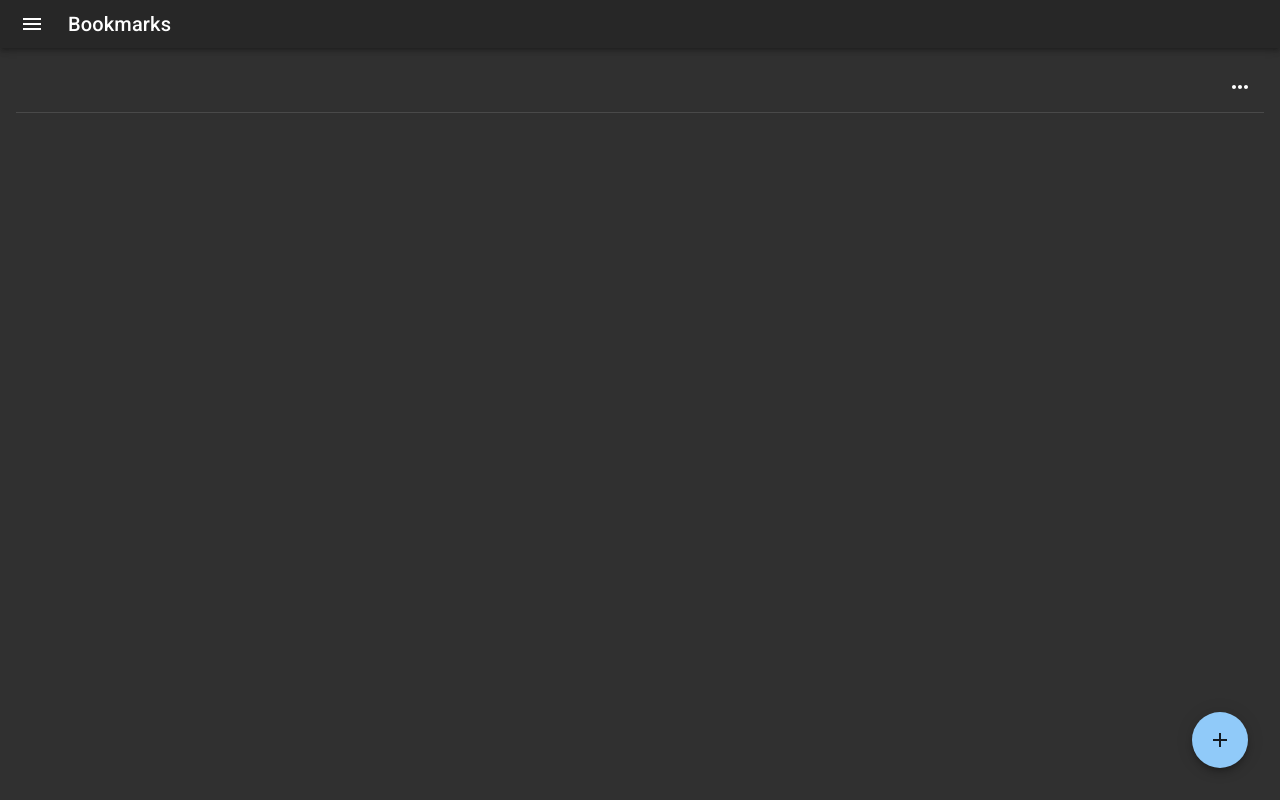
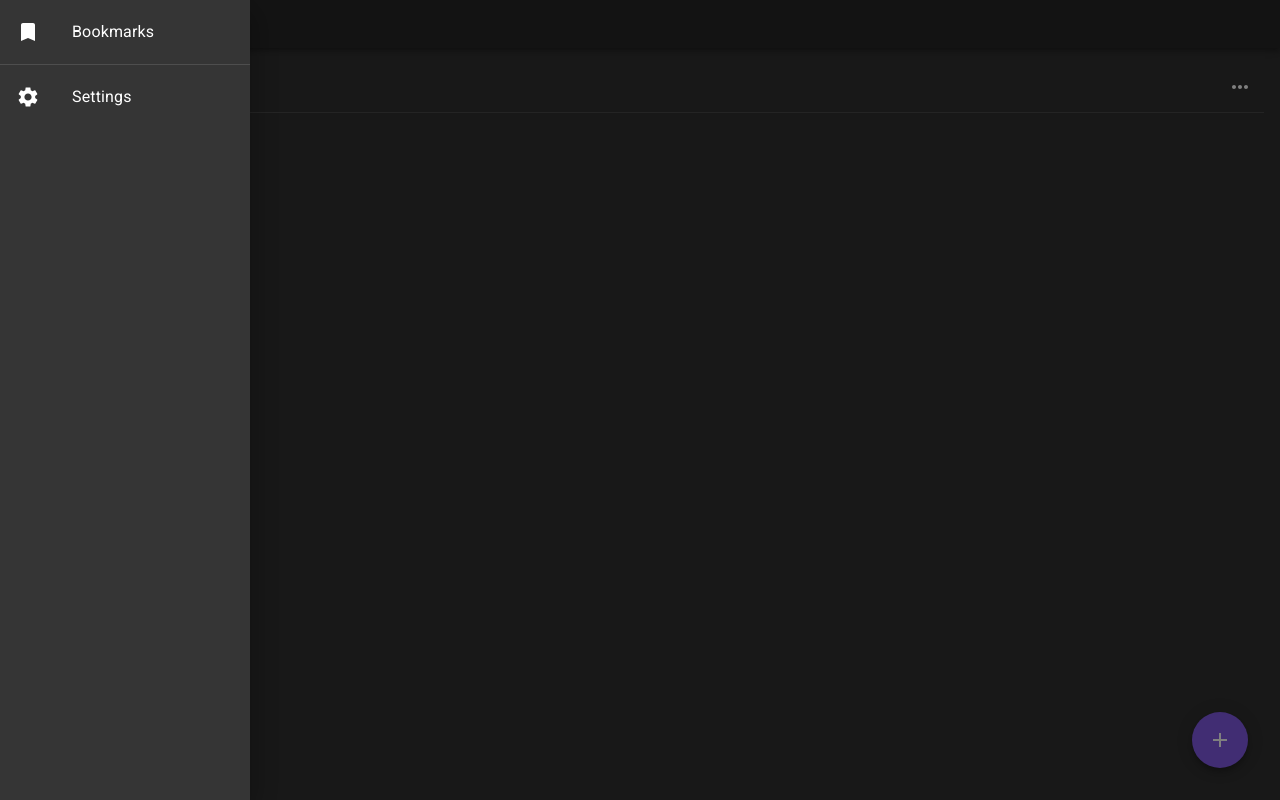
Before and after one commit to TimRuser/Bookee, a React (Vite) app: page / in a window 1280 px wide. Both pictures are taken after a click on the button 32 px from the left and 24 px from the top of the page. Built offline with nearby package versions, Linux system fonts and the light colour scheme.

Commit message:
Added menu and basic settings

```diff
--- a/src/App.jsx
+++ b/src/App.jsx
@@ -1,94 +1,27 @@
 import React from "react";
-import ListMarks  from "./ListMarks"
-import CreateMarks from "./CreateMarks"
-import CreateFolders from "./CreateFolders"
-
-import MenuIcon from "@mui/icons-material/Menu"
-import FolderIcon from '@mui/icons-material/Folder';
-import BookmarkIcon from '@mui/icons-material/Bookmark';
-import SpeedDialIcon from '@mui/material/SpeedDialIcon'
-import { SpeedDial, SpeedDialAction, AppBar, Toolbar, Typography, IconButton } from '@mui/material'
-import { ThemeProvider, createTheme } from '@mui/material/styles'
-
-const darkTheme = createTheme({
-  palette: {
-    mode: 'dark',
-  },
-})
+import Bookmarks from './Bookmarks'
+import Settings from './Settings'
 
 class App extends React.Component {
     constructor(props) {
         super(props);
         this.state = {
-      reload: false,
-      renderBookmarksCreate: false,
-      renderFoldersCreate: false,
-      folder: 1
-    };
-    this.handler = this.handler.bind(this);
-  }
-
-  handler(action, folder) {
-    if (action === 'reload') {
-      this.setState({reload: true}, () => this.setState({reload: false, folder: folder}));
-    } else if (action === 'createMarks') {
-      const value = this.state.renderBookmarksCreate ? false : true;
-      this.setState({renderBookmarksCreate: value, renderFoldersCreate: false});
-    } else if (action === 'createFolders') {
-      const value = this.state.renderFoldersCreate ? false : true;
-      this.setState({renderFoldersCreate: value, renderBookmarksCreate: false})
+            main: true
         }
     }
 
     render() {
-    const actions = [
-      { icon: <BookmarkIcon />, name: 'Add bookmark', event: 'createMarks' },
-      { icon: <FolderIcon />, name: 'Add folder', event: 'createFolders' }
-    ]
         return (
             <React.Fragment>
-        <ThemeProvider theme={darkTheme}>
-          <AppBar position="sticky">
-            <Toolbar variant="dense">
-              <IconButton edge="start" color="inherit" aria-label="menu" sx={{ mr: 2 }}>
-                <MenuIcon />
-              </IconButton>
-              <Typography variant="h6" color="inherit" component="div">
-                Bookmarks
-              </Typography>
-            </Toolbar>
-          </AppBar>
-          {this.state.renderBookmarksCreate == true &&
-            <CreateMarks handler={this.handler} />
+                {this.state.main &&
+                    <Bookmarks />
                 }
-          {this.state.renderFoldersCreate == true &&
-            <CreateFolders handler={this.handler} />
+                {!this.state.main &&
+                    <Settings />
                 }
-          <div className="bookmarks-wrapper">
-            {this.state.reload == false &&
-              <ListMarks folder={this.state.folder}/>
-            }
-          </div>
-          <SpeedDial
-            ariaLabel="Add Bookmarks and Folders"
-            sx={{ position: 'absolute', bottom: 16, right: 16 }}
-            icon={<SpeedDialIcon />}
-            id="add-button"
-          >
-            {actions.map((action) => (
-              <SpeedDialAction
-                key={action.name}
-                icon={action.icon}
-                tooltipTitle={action.name}
-                onClick={() => this.handler(action.event)}
-              >
-              </SpeedDialAction>
-            ))}
-          </SpeedDial>
-        </ThemeProvider>
             </React.Fragment>
-    );
+        )
     }
 }
 
-export { App };
+export default App;
--- /dev/null
+++ b/src/Bookmarks.jsx
@@ -0,0 +1,145 @@
+import React from "react";
+import ListMarks  from "./ListMarks"
+import CreateMarks from "./CreateMarks"
+import CreateFolders from "./CreateFolders"
+
+import MenuIcon from "@mui/icons-material/Menu"
+import FolderIcon from '@mui/icons-material/Folder';
+import BookmarkIcon from '@mui/icons-material/Bookmark';
+import SpeedDialIcon from '@mui/material/SpeedDialIcon';
+import ListItemIcon from '@mui/material/ListItemIcon';
+import SettingsIcon from '@mui/icons-material/Settings';
+
+import { SpeedDial, SpeedDialAction, AppBar, Toolbar, Typography, IconButton, Drawer, Box, List, ListItem, ListItemButton, ListItemText, Divider } from '@mui/material'
+import { ThemeProvider, createTheme } from '@mui/material/styles'
+
+const darkTheme = createTheme({
+  palette: {
+    mode: 'dark',
+    primary: {
+      main: '#835BE7'
+    }
+  }
+})
+
+class Bookmarks extends React.Component {
+  constructor(props) {
+    super(props);
+    this.state = {
+      reload: false,
+      renderBookmarksCreate: false,
+      renderFoldersCreate: false,
+      folder: 1,
+      anchorOpen: false
+    };
+    this.handler = this.handler.bind(this);
+    this.toggleDrawer = this.toggleDrawer.bind(this);
+  }
+
+  toggleDrawer() {
+    this.setState({anchorOpen: !this.state.anchorOpen})
+  }
+
+  handler(action, folder) {
+    if (action === 'reload') {
+      this.setState({reload: true}, () => this.setState({reload: false, folder: folder}));
+    } else if (action === 'createMarks') {
+      this.setState({renderBookmarksCreate: !this.state.renderBookmarksCreate, renderFoldersCreate: false});
+    } else if (action === 'createFolders') {
+      this.setState({renderFoldersCreate: !renderFoldersCreate, renderBookmarksCreate: false})
+    }
+  }
+
+  render() {
+    const actions = [
+      { icon: <BookmarkIcon />, name: 'Add bookmark', event: 'createMarks' },
+      { icon: <FolderIcon />, name: 'Add folder', event: 'createFolders' }
+    ]
+    const list = (anchor) => (
+      <Box
+        sx={{ width: anchor === 'top' || anchor === 'bottom' ? 'auto' : 250 }}
+        role="presentation"
+        onClick={this.toggleDrawer}
+        onKeyDown={this.toggleDrawer}
+      >
+        <List>
+          {['Bookmarks'].map((text, index) => (
+            <ListItem key={text} disablePadding>
+              <ListItemButton>
+                <ListItemIcon>
+                  <BookmarkIcon />
+                </ListItemIcon>
+                <ListItemText primary={text} />
+              </ListItemButton>
+            </ListItem>
+          ))}
+        </List>
+        <Divider />
+        <List>
+          {['Settings'].map((text, index) => (
+            <ListItem key={text} disablePadding>
+              <ListItemButton>
+                <ListItemIcon>
+                  <SettingsIcon />
+                </ListItemIcon>
+                <ListItemText primary={text} />
+              </ListItemButton>
+            </ListItem>
+          ))}
+        </List>
+      </Box>
+    );
+    return (
+      <React.Fragment key='left'>
+        <ThemeProvider theme={darkTheme}>
+          <Drawer
+            anchor='left'
+            open={this.state.anchorOpen}
+            onClose={this.toggleDrawer}
+          >
+            {list('left')}
+          </Drawer>
+          <AppBar position="sticky">
+            <Toolbar variant="dense">
+              <IconButton edge="start" color="inherit" aria-label="menu" sx={{ mr: 2 }} onClick={this.toggleDrawer}>
+                <MenuIcon />
+              </IconButton>
+              <Typography variant="h6" color="inherit" component="div">
+                Bookmarks
+              </Typography>
+            </Toolbar>
+          </AppBar>
+          {this.state.renderBookmarksCreate == true &&
+            <CreateMarks handler={this.handler} />
+          }
+          {this.state.renderFoldersCreate == true &&
+            <CreateFolders handler={this.handler} />
+          }
+          <div className="bookmarks-wrapper">
+            {this.state.reload == false &&
+              <ListMarks folder={this.state.folder}/>
+            }
+          </div>
+          <SpeedDial
+            ariaLabel="Add Bookmarks and Folders"
+            sx={{ position: 'absolute', bottom: 16, right: 16 }}
+            icon={<SpeedDialIcon />}
+            id="add-button"
+          >
+            {actions.map((action) => (
+              <SpeedDialAction
+                key={action.name}
+                icon={action.icon}
+                tooltipTitle={action.name}
+                onClick={() => this.handler(action.event)}
+              >
+              </SpeedDialAction>
+            ))}
+          </SpeedDial>
+        </ThemeProvider>
+      </React.Fragment>
+    );
+  }
+}
+
+export default Bookmarks;
--- /dev/null
+++ b/src/Settings.jsx
@@ -0,0 +1,21 @@
+import React from "react";
+
+class Settings extends React.Component {
+    constructor(props) {
+        super(props);
+        this.state = {
+
+        }
+
+    }
+
+    render() {
+        return (
+            <React.Fragment>
+                <p>Settings</p>
+            </React.Fragment>
+        )
+    }
+}
+
+export default Settings;
--- a/src/main.jsx
+++ b/src/main.jsx
@@ -1,6 +1,6 @@
 import React from "react";
 import ReactDOM from "react-dom/client";
-import { App } from "./App";
+import App from "./App";
 
 import "./style.css";
 
```
Lines whose indentation alone changed are shown as unchanged.
